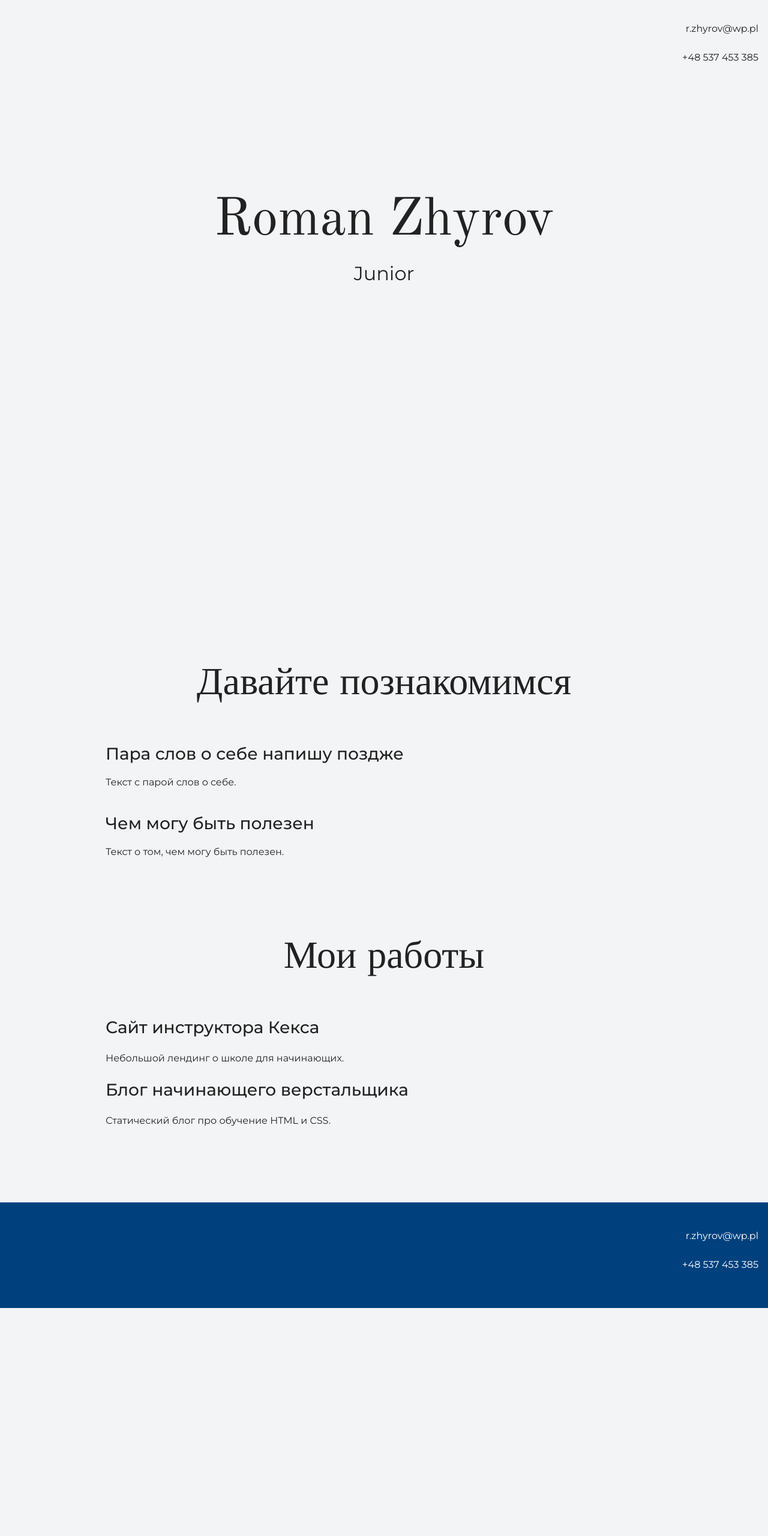
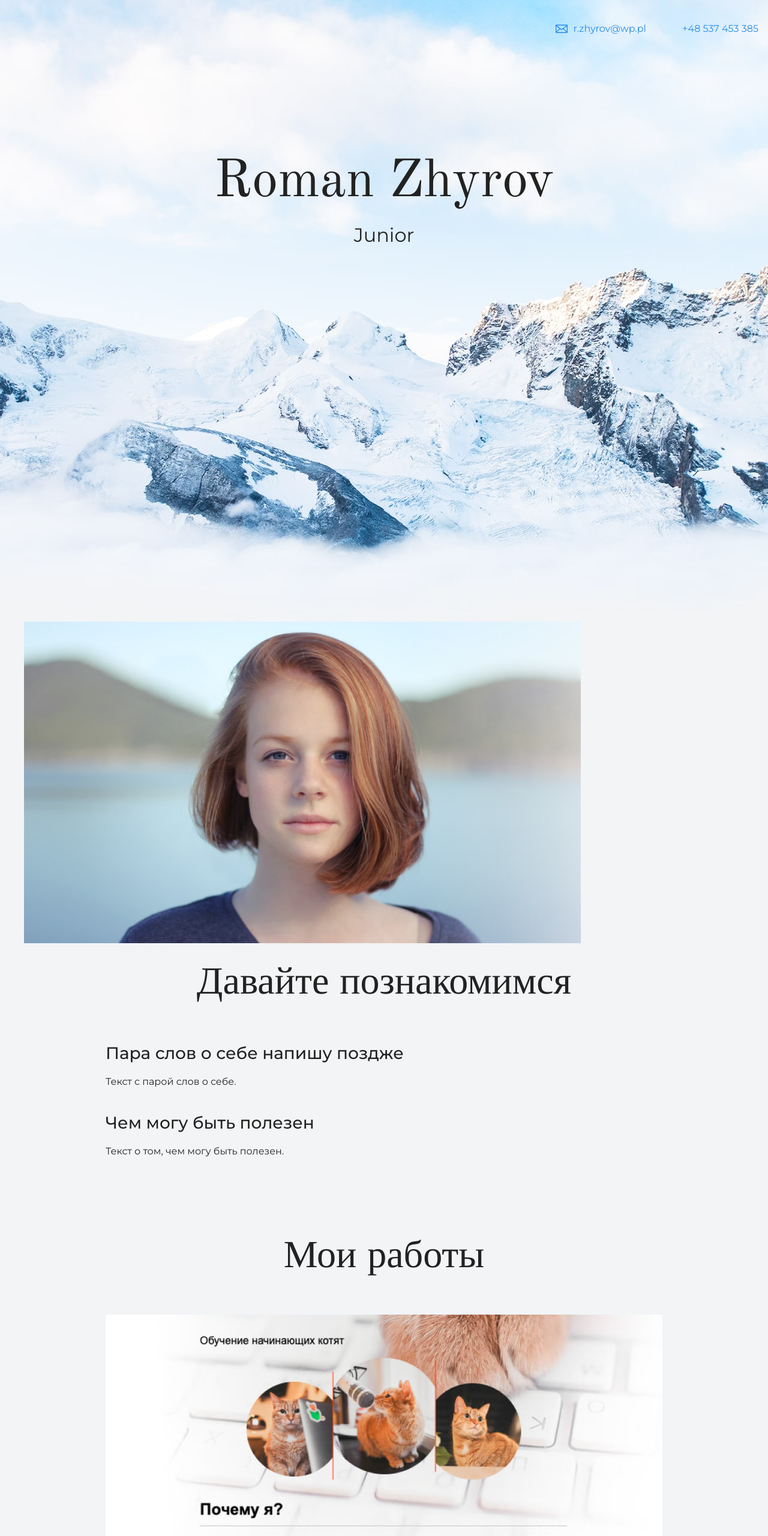
Before and after one commit to RomanZhyrov/hello-world, a plain HTML site: page index.html in a window 1280 px wide. Shown: the top 2560 px of the page at 60% size. Before the commit the page ends 2180 px from the top, so only its background shows below. Drawn offline with nearby package versions, Linux system fonts and the light colour scheme.

Commit message:
обновление сайта

```diff
--- a/index.html
+++ b/index.html
@@ -10,8 +10,10 @@
   <body>
     <header class="page-header">
 	<div class="container">
-      r.zhyrov@wp.pl
-	  <p> +48 537 453 385</p>
+      <a class="header-email"
+	  href="mailto:r.zhyrov@wp.pl">r.zhyrov@wp.pl</a>
+	  <a class=header-phone"
+	  href="tel:+48537453385">+48 537 453 385</a>
 	  </div>
     </header>
 
@@ -23,6 +25,8 @@
     </section>
 
     <section class="intro">
+	<figure>
+	<img src="files/user.jpg" width="928" height="536" alt="фотография непозного енота"></figure>
 	<div class="container">
       <h2 class="subheading">Давайте познакомимся</h2>
       <h3>Пара слов о себе напишу поздже</h3>
@@ -35,9 +39,12 @@
     <section class="portfolio">
 	<div class="container">
       <h2 class="subheading">Мои работы</h2>
-
+     <figure class="project-image">
+	 <img src="files/project.jpg" width="928" height="536" alt="Сайт инструктора Кекса">
+	 </figure>
       <h3>Сайт инструктора Кекса</h3>
       <p>Небольшой лендинг о школе для начинающих.</p>
+	  <a class="button" href="sourse/project/index.html">открыть страницу</a>
 
       <h3>Блог начинающего верстальщика</h3>
       <p>Статический блог про обучение HTML и CSS.</p>
@@ -46,8 +53,10 @@
 
     <footer class="page-footer">
 	<div class="container">
-      r.zhyrov@wp.pl
-	  <p> +48 537 453 385</p>
+     <a class="footer-email"
+	  href="mailto:r.zhyrov@wp.pl">r.zhyrov@wp.pl</a>
+	  <a class=footer-phone"
+	  href="tel:+48537453385">+48 537 453 385</a>
 	  </div>
     </footer>
   </body>
```
Also changed, not shown: files/project.jpg (added), files/user.jpg (added), img/hero-bg.jpg (added), img/icon-css.svg (added), img/icon-email-footer.svg (added), img/icon-email-header.svg (added), img/icon-html.svg (added), img/icon-phone-footer.svg (added), img/icon-phone-header.svg (added).
